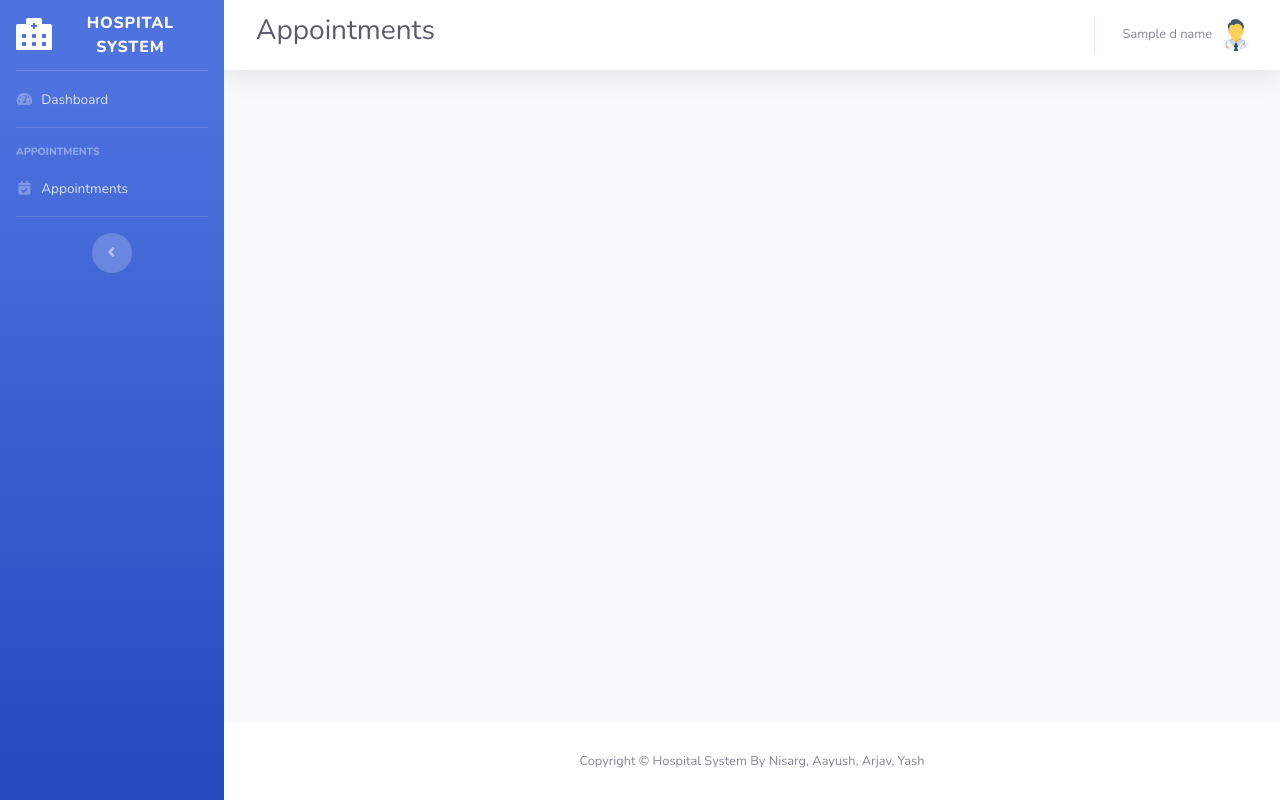
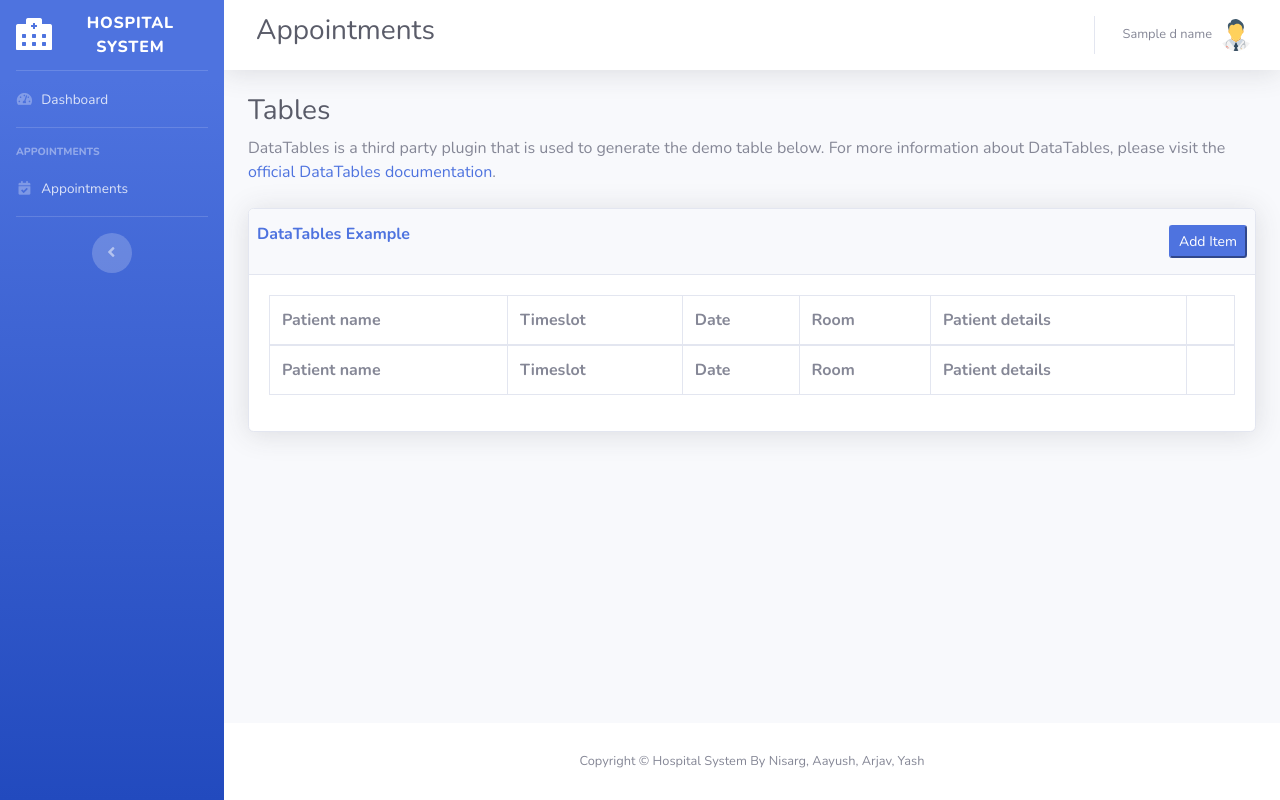
Before and after one commit to aayush11shah/HospitalManagement, a Flask app: template templates/doctor_appointments.html in a window 1280 px wide. Run offline with Flask 2, Linux system fonts and the light colour scheme; the template is opened without the code that fills it: most values are stand-ins (such as "Sample title", 1, 10 or a date in 2020); lists and menus that the app fills with data are empty; some libraries are stand-ins or nearby versions.

Commit message:
patient table with history working

```diff
--- a/main.py
+++ b/main.py
@@ -94,6 +94,17 @@ def book_appointment():
     execute_query('insert into appointment values(' + p_id +', ' + form['docid'] + ', ' + '"'+ form['date'] +'", ' + form['slot'] + ');')
     return render_patient_book_appointment(form['p_name'], 'Appointment booked.')
 
+@app.route('/doctor_appointments.html', methods=['POST'])
+def doctor_appointments_det():
+    form = request.form
+    doc_id = login[request.remote_addr][1:]
+    #print('update patient set p_history = "' + form['patdet'] + '" where p_id = '+form['patid'])
+    execute_query('update patient set p_history = "' + form['patdet'] + '" where p_id = '+form['patid'])
+    doctor_data = disp("select * from doctor where doc_id = " + doc_id)[0]
+    d_name = doctor_data[2] + " " + doctor_data[3]
+    return render_doctor_appointment(d_name)
+
+
 def new_transaction(p_id, item_id, qty_bought):
     transaction_number = disp('select max(transact_id) from transact')[0][0]
     if transaction_number == None:
@@ -179,13 +190,13 @@ def render_doctor_appointment(d_name):
     chamber = disp('select chamber from doctor where doc_id = ' + m_status[1:])[0][0]
     i = 0
     for appointment in current_appointments:
-        patient_data = disp('select p_name, p_history from patient where p_id = ' + str(appointment[0]))[0]
+        patient_data = disp('select p_name, p_history, p_id from patient where p_id = ' + str(appointment[0]))[0]
         location = ""
         if appointment[1] != "NULL":
             location = chamber
         else:
             location = disp('select room_id from room where p_id = ' + appointment[0])[0][0]
-        appointments_json[i] = [patient_data[0], int(appointment[2]), appointment[1], location, patient_data[1]]
+        appointments_json[i] = [patient_data[0], int(appointment[2]), appointment[1], location, patient_data[1],patient_data[2]]
         i += 1
 
     return render_template("doctor_appointments.html", d_name=d_name, appointments_json=appointments_json)
--- a/templates/doctor_appointments.html
+++ b/templates/doctor_appointments.html
@@ -122,7 +122,48 @@
                 <div class="container-fluid">
 
                     <!-- Page Heading -->
-                    <!-- <h1 class="h3 mb-4 text-gray-800">Blank Page</h1> -->
+                    <h1 class="h3 mb-2 text-gray-800">Tables</h1>
+                    <p class="mb-4">DataTables is a third party plugin that is used to generate the demo table below.
+                        For more information about DataTables, please visit the <a target="_blank"
+                            href="https://datatables.net">official DataTables documentation</a>.</p>
+
+                    <!-- DataTales Example -->
+                    <div class="card shadow mb-4">
+                        <div class="card-header py-3">
+                            <div class="row" id="add_div">
+                                <h6 class="m-0 font-weight-bold text-primary">DataTables Example</h6>
+                                <button class="edit_btn btn-primary btn-sm ml-auto" data-toggle="modal" data-target="#addModal">Add Item</button>
+                            </div>
+                        </div>
+                        <div class="card-body">
+                            <div class="table-responsive">
+                                <table class="table table-bordered table-striped" id="dataTable" width="100%" cellspacing="0">
+                                    <thead>
+                                        <tr>
+                                            <th>Patient name</th>
+                                            <th>Timeslot</th>
+                                            <th>Date</th>
+                                            <th>Room</th>
+                                            <th>Patient details</th>
+                                            <th></th>
+                                        </tr>
+                                    </thead>
+                                    <tfoot>
+                                        <tr>
+                                            <th>Patient name</th>
+                                            <th>Timeslot</th>
+                                            <th>Date</th>
+                                            <th>Room</th>
+                                            <th>Patient details</th>
+                                            <th></th>
+                                        </tr>
+                                    </tfoot>
+                                    <tbody id="table-body">
+                                    </tbody>
+                                </table>
+                            </div>
+                        </div>
+                    </div>
 
                 </div>
                 <!-- /.container-fluid -->
@@ -172,6 +213,35 @@
         </div>
     </div>
 
+    <!-- detail modal -->
+    <div class="modal fade" id="detModal" tabindex="-1" role="dialog" aria-labelledby="exampleModalLabel"
+        aria-hidden="true">
+        <div class="modal-dialog" role="document">
+            <div class="modal-content">
+                <div class="modal-header">
+                    <h5 class="modal-title" id="exampleModalLabel">View or Edit Patient Information</h5>
+                    <button class="close" type="button" data-dismiss="modal" aria-label="Close">
+                        <span aria-hidden="true">×</span>
+                    </button>
+                </div>
+				<div class="modal-body">
+					<form id="det_form" action="/doctor_appointments.html" method="post" class="user">
+						<div class="form-group row">
+							<div class="col-sm-6 mb-3 mb-sm-0">
+								<input name="patdet" type="text" class="form-control form-control-user" id="patdet" aria-labelledby="patdet" placeholder="Patient Details">
+							</div>
+						</div>
+                        <input type="hidden" name="patid" id="patid">
+						<!-- <span id="message_span" style="color:red;padding:5px;"></span> -->
+					</form>
+				</div>
+				<div class="modal-footer">
+                    <button type="submit" form="det_form" class="btn btn-secondary">Save</button>
+                </div>
+            </div>
+        </div>
+    </div>
+
     <!-- Bootstrap core JavaScript-->
     <script src="../static/vendor/jquery/jquery.min.js"></script>
     <script src="../static/vendor/bootstrap/js/bootstrap.bundle.min.js"></script>
@@ -186,6 +256,19 @@
 		var appointments;
 		$(document).ready(function() {
 			appointments = JSON.parse('{{ appointments_json | tojson | safe}}');
+            for(let i = 0; i<Object.keys(appointments).length; i++){
+                $("#table-body").append("<tr><td>"+appointments[i][0]+"</td><td>"+appointments[i][1]+"</td><td>"+appointments[i][2].slice(0,16)+"</td><td>"+appointments[i][3]+"</td><td><button class='edit_btn btn-sm btn-info btn-icon-split' data-toggle='modal' data-target='#detModal'><span class='icon'><i class='fas fa-edit'></i></span><span class='text'>View or Edit Patient Details</span></button></td>"
+                    +"<td><button class='edit_btn btn-sm btn-info btn-icon-split' data-toggle='modal' data-target='#editModal'><span class='icon'><i class='fas fa-edit'></i></span><span class='text'>Allot Room</span></button>"
+					+"        <button class='delete_btn  btn-sm btn-danger btn-icon-split'><span class='icon'><i class='fas fa-trash'></i></span><span class='text'>Discharge</span></button></td></tr>");
+
+            }
+
+            $("#table-body").on('click', '.edit_btn', function() {
+					var currentRow=$(this).closest("tr");
+					$("#patdet").val(appointments[currentRow.index()][4]);
+                    $("#patid").val(appointments[currentRow.index()][5]);
+				});
+
 		});
 	</script>
 
```
